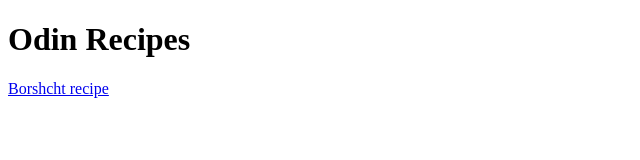
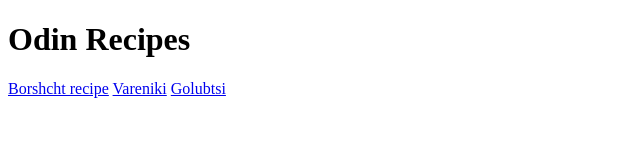
Before and after one commit to MarharytaNed/odin-recipes, a plain HTML site: page index.html in a window 1280 px wide. Shown: the whole page, without its empty margins (0-640 px from the left). Drawn offline with Linux system fonts and the light colour scheme.

Commit message:
Added link to all the recipes on the home page

```diff
--- a/index.html
+++ b/index.html
@@ -7,5 +7,7 @@
     <body>
         <h1>Odin Recipes</h1>
         <a href="recipes/borshcht.html">Borshcht recipe</a>
+        <a href="recipes/vareniki.html">Vareniki</a>
+        <a href="recipes/golubtsi.html">Golubtsi</a>
     </body>
 </html>
```
